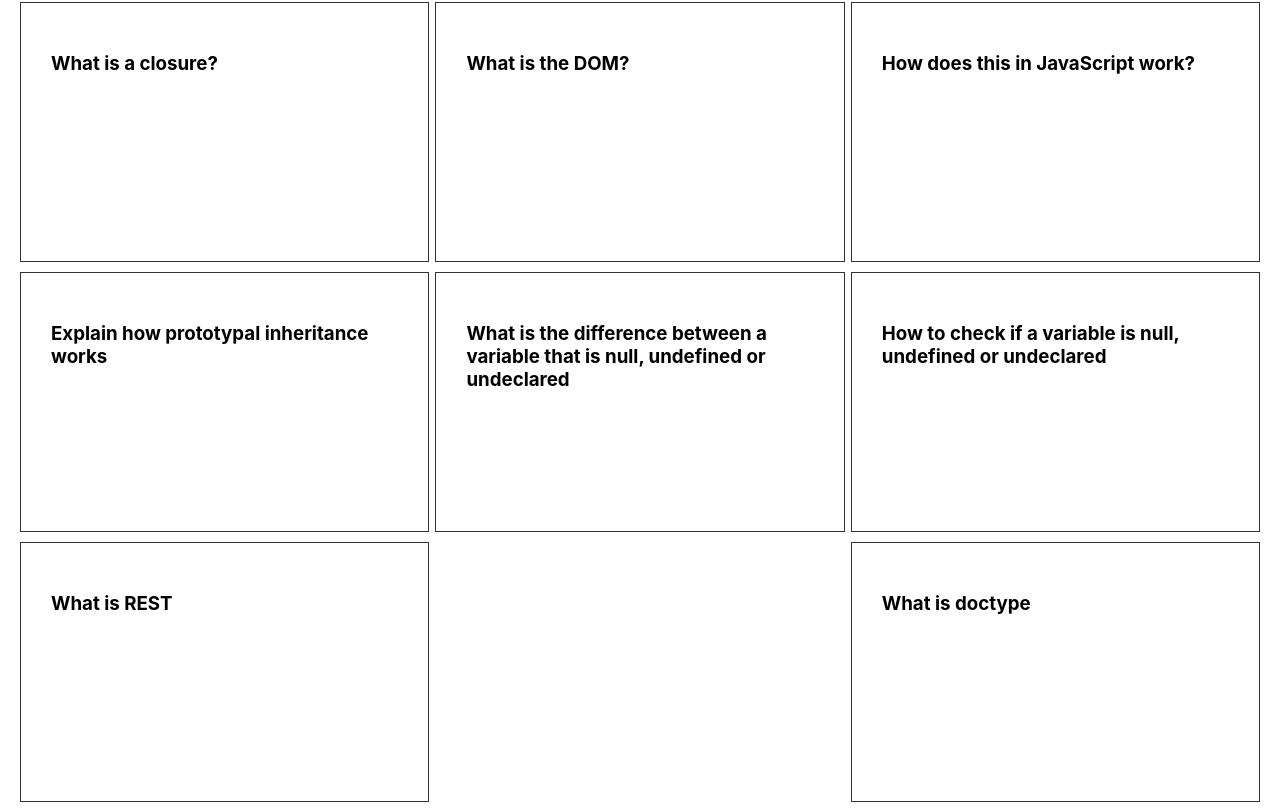
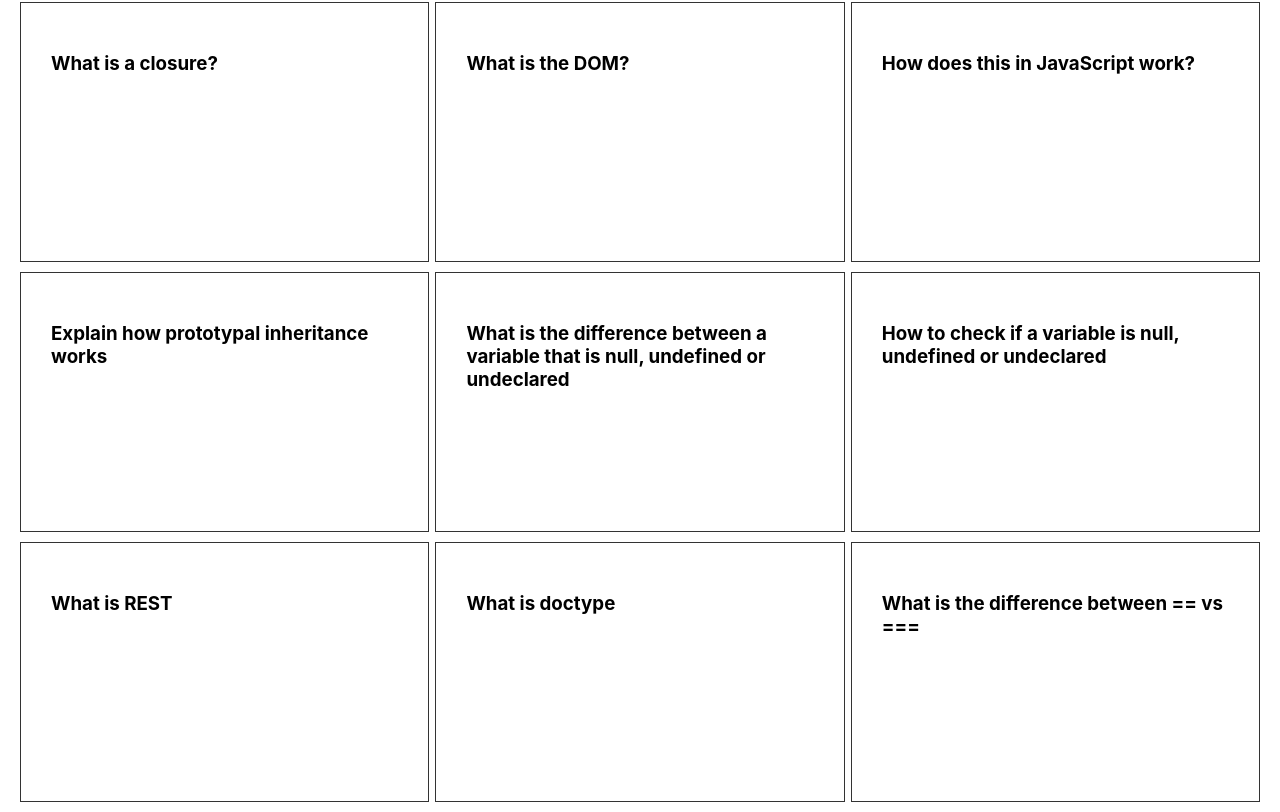
Before and after one commit to colorlessenergy/quizit, a Next.js app: page / in a window 1280 px wide. Shown: the part 350-1162 px from the top of the page. Built offline with nearby package versions, Linux system fonts and the light colour scheme.

Commit message:
add question about double / triple equal

```diff
--- a/pages/index.js
+++ b/pages/index.js
@@ -85,6 +85,10 @@ export function getStaticProps() {
     {
       question: 'What is doctype',
       answer: 'The doctype tells the browser what version of HTML is being used.'
+    },
+    {
+      question: 'What is the difference between == vs ===',
+      answer: 'When comparing values triple equal will not allow coercion. Double equal does allow coercion.'
     }
   ]
 
```
